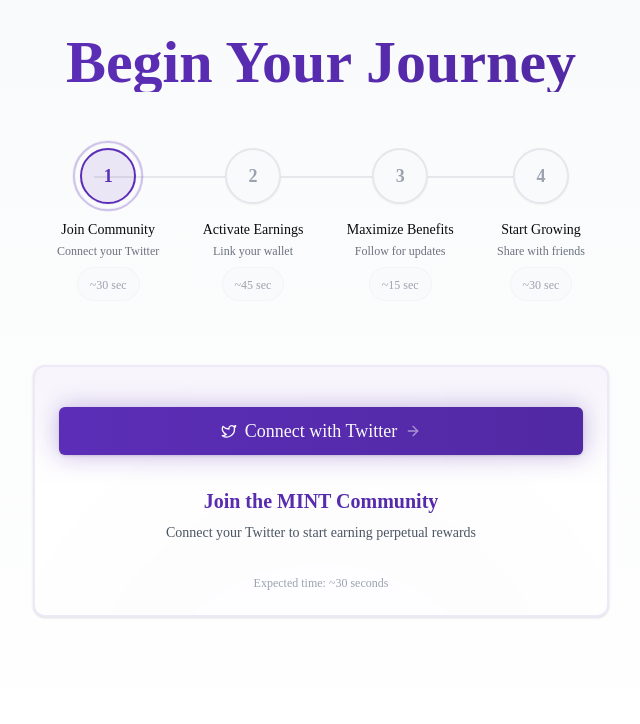
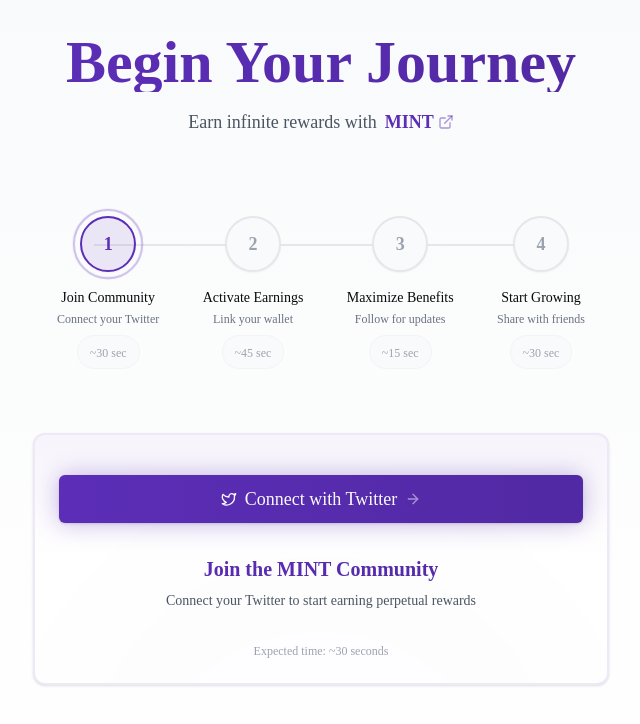
Before and after one commit to skyf0xx/mint, a Next.js app: page /get-started in a window 1280 px wide. Shown: the top 724 px of the page, without its empty margins (319-959 px from the left). Built offline with nearby package versions, Linux system fonts and the light colour scheme; no server answers.

Commit message:
feat: add NAB link

```diff
--- a/components/referral-flow.tsx
+++ b/components/referral-flow.tsx
@@ -1,5 +1,5 @@
 import { motion, AnimatePresence } from 'framer-motion';
-import { AlertCircle } from 'lucide-react';
+import { AlertCircle, ExternalLink } from 'lucide-react';
 import { Card } from '@/components/ui/card';
 import { ShareStep } from './referrals/ShareStep';
 import { StepProgress } from './referrals/StepIndicator';
@@ -10,6 +10,7 @@ import ConnectedWallet from './referrals/ConnectedWallet';
 import { StepContentProps, useReferralFlow } from '@/hooks/use-referralFlow';
 import { ReferralStats, Step, TwitterAuthResponse } from '@/lib/referral';
 import { memo } from 'react';
+import Link from 'next/link';
 
 // Primary focus: The main action component for each step
 const StepContent = memo(({ state, actions }: StepContentProps) => {
@@ -127,11 +128,22 @@ export const ReferralFlow = () => {
                 <motion.div
                     initial={{ opacity: 0, y: 20 }}
                     animate={{ opacity: 1, y: 0 }}
-                    className="mb-6"
+                    className="mb-12 text-center space-y-4"
                 >
-                    <h1 className="text-6xl font-bold text-center bg-clip-text text-transparent bg-gradient-to-r from-primary to-primary-600">
+                    <h1 className="text-6xl font-bold bg-clip-text text-transparent bg-gradient-to-r from-primary to-primary-600">
                         Begin Your Journey
                     </h1>
+                    <div className="flex items-center justify-center gap-2 text-lg text-gray-600">
+                        <span>Earn infinite rewards with</span>
+                        <Link
+                            target="_blank"
+                            href="/"
+                            className="flex items-center gap-1 text-primary font-semibold hover:text-primary-600 transition-colors group"
+                        >
+                            MINT
+                            <ExternalLink className="w-4 h-4 text-primary/50 group-hover:text-primary/70 transition-colors" />
+                        </Link>
+                    </div>
                 </motion.div>
 
                 {/* Secondary Content */}
```
